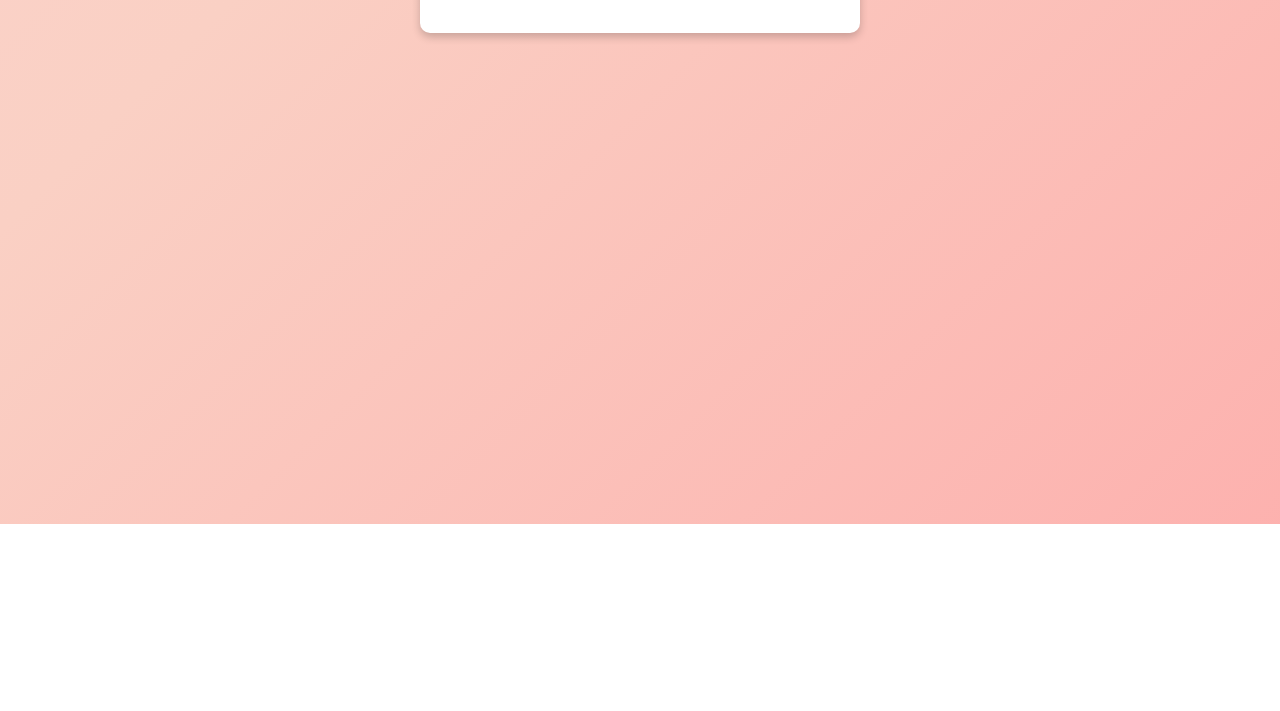
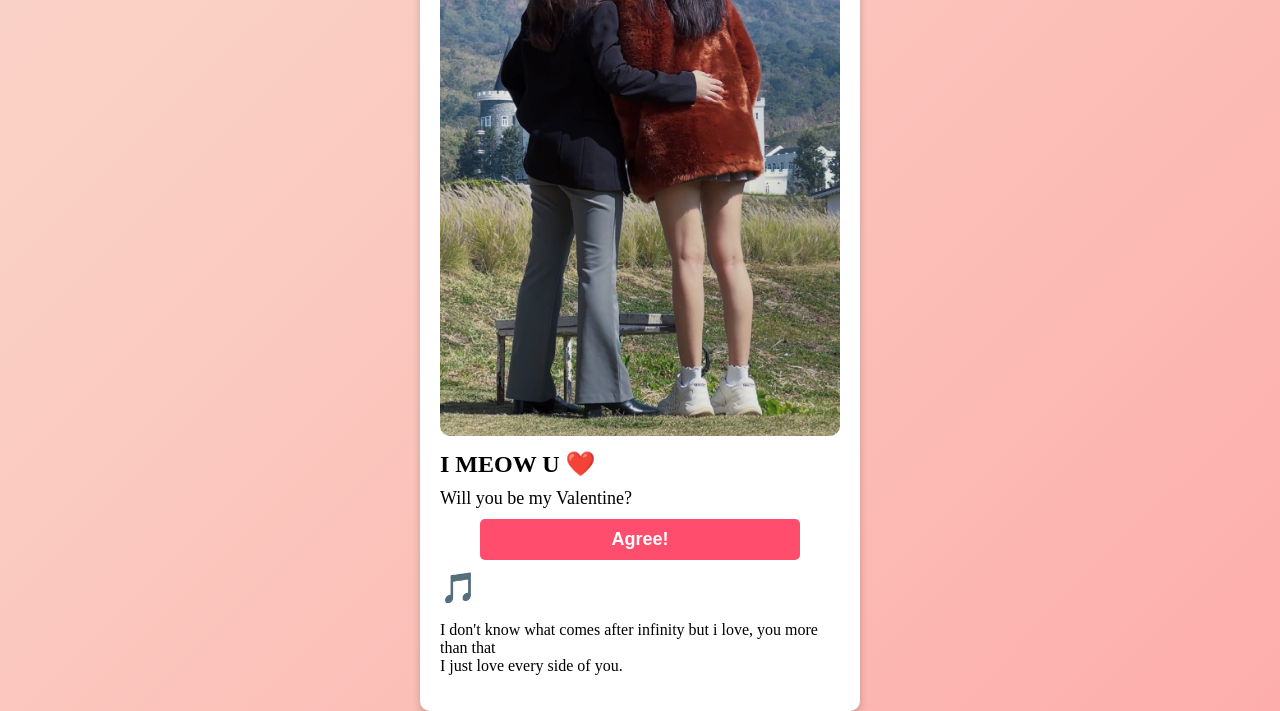
Before and after one commit to bingbahlil/ILYU, a plain HTML site: page index.html in a window 1280 px wide. Shown: the part 276-987 px from the top of the page. Before the commit the page ends 800 px from the top, so only its background shows below. Drawn offline with Linux system fonts and the light colour scheme.

Commit message:
Update index.html

```diff
--- a/index.html
+++ b/index.html
@@ -75,7 +75,7 @@
 <body>
 
     <div class="container">
-        <img class="header-img" src="images/Lm.jpg" alt="Valentine's Image">
+        <img class="header-img" src="Lm.jpg" alt="Valentine's Image">
         <div class="title">I MEOW U ❤️</div>
         <div class="message">Will you be my Valentine?</div>
         <button class="button" onclick="goToSurprise()">Agree!</button>
```
